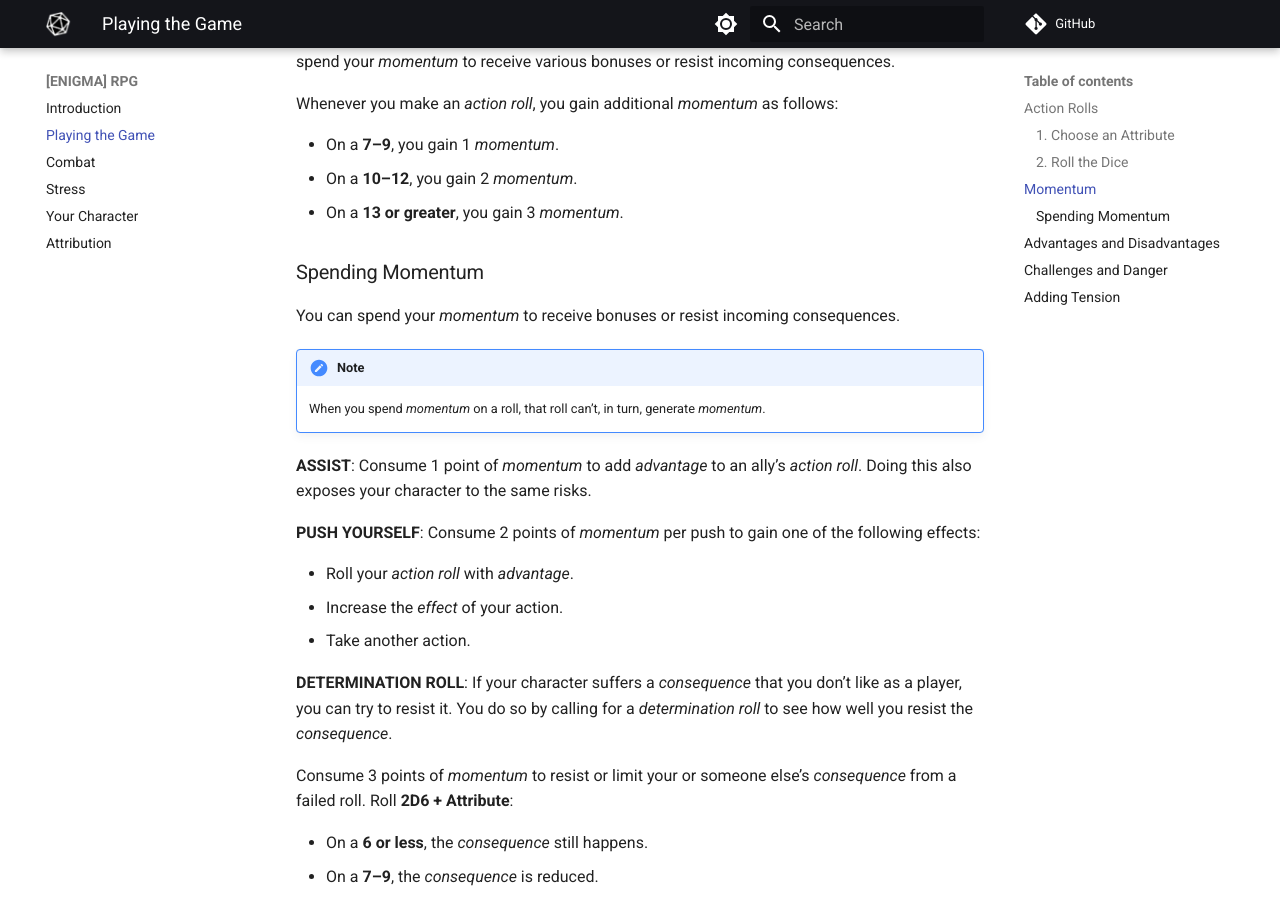
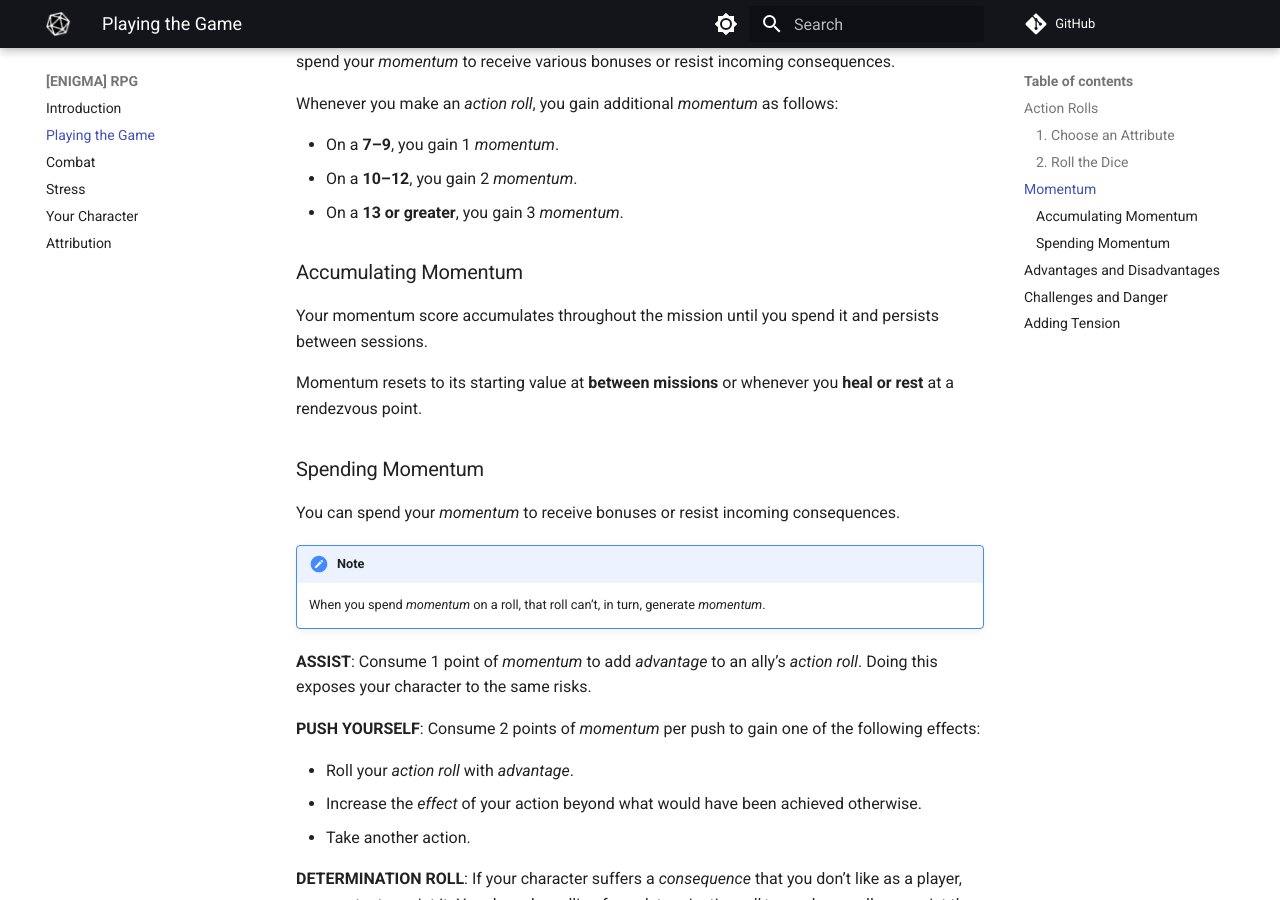
Before and after one commit to joemoose/psiops, an MkDocs documentation site: the page built from docs/playing.md, in a window 1280 px wide and 900 px high, scrolled down 1289 px. Built offline with MkDocs 1.6.1 and Material for MkDocs 9.7.7, drawn with Linux system fonts in a browser that asks for light colours; comment, search, counter and statistics services are not loaded.

Commit message:
Update playing.md

```diff
--- a/docs/playing.md
+++ b/docs/playing.md
@@ -37,6 +37,12 @@ Whenever you make an *action roll*, you gain additional *momentum* as follows:
 - On a **10–12**, you gain 2 *momentum*.
 - On a **13 or greater**, you gain 3 *momentum*.
 
+### Accumulating Momentum
+
+Your momentum score accumulates throughout the mission until you spend it and persists between sessions.
+
+Momentum resets to its starting value at **between missions** or whenever you **heal or rest** at a rendezvous point.
+
 ### Spending Momentum
 
 You can spend your *momentum* to receive bonuses or resist incoming consequences.
@@ -45,12 +51,12 @@ You can spend your *momentum* to receive bonuses or resist incoming consequences
 
 	When you spend *momentum* on a roll, that roll can’t, in turn, generate *momentum*.
 
-**ASSIST**: Consume 1 point of *momentum* to add *advantage* to an ally’s *action roll*. Doing this also exposes your character to the same risks.
+**ASSIST**: Consume 1 point of *momentum* to add *advantage* to an ally’s *action roll*. Doing this exposes your character to the same risks.
 
 **PUSH YOURSELF**: Consume 2 points of  *momentum* per push to gain one of the following effects:
 
 - Roll your *action roll* with *advantage*.
-- Increase the *effect* of your action.
+- Increase the *effect* of your action beyond what would have been achieved otherwise.
 - Take another action.
 
 **DETERMINATION ROLL**: If your character suffers a *consequence* that you don’t like as a player, you can try to resist it. You do so by calling for a *determination roll* to see how well you resist the *consequence*.
```
